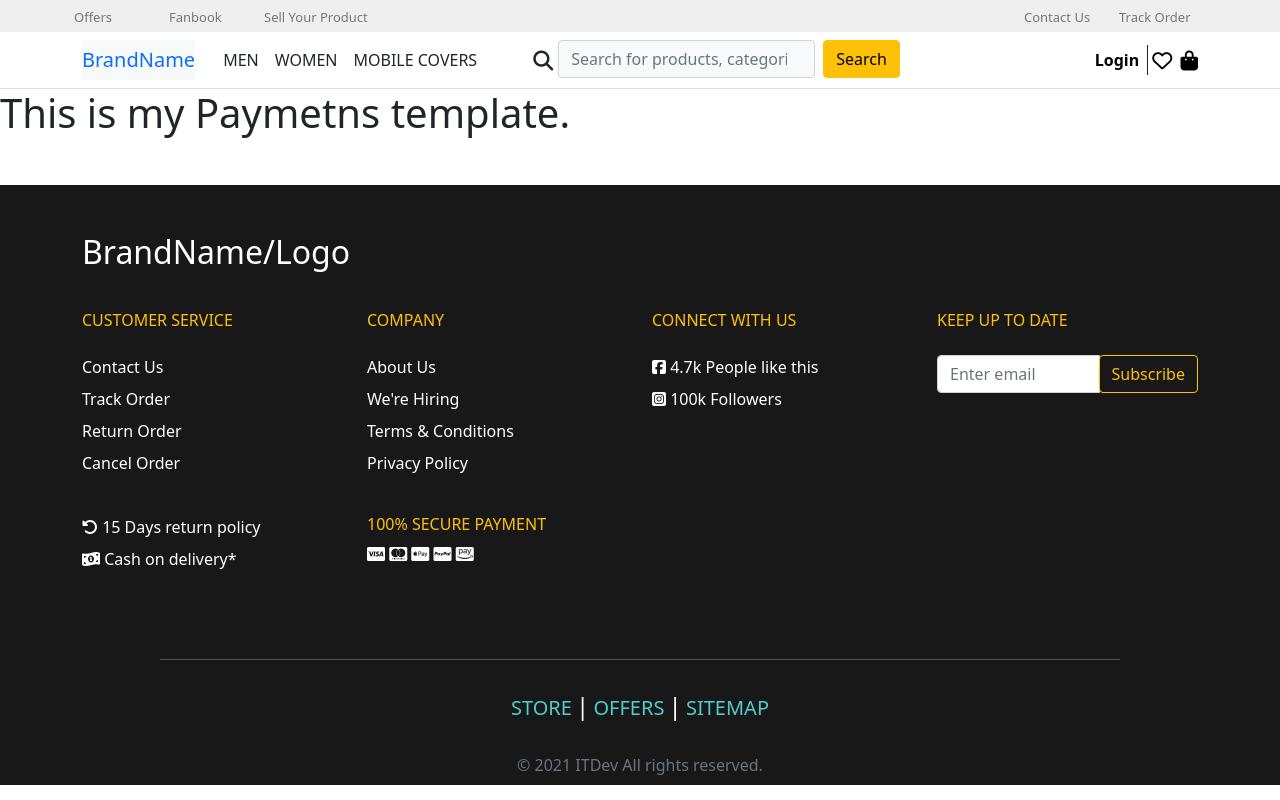
After one commit to pragat-pandya/Django_Ecommerce, a Django app: page /mypayments in a window 1280 px wide. The commit adds this page. Run offline with Django 3.2, Linux system fonts and the light colour scheme; some libraries are stand-ins or nearby versions.

Commit message:
Define nessesary views, templates and urls for MyPayments.

```diff
--- a/app/templates/app/layout.html
+++ b/app/templates/app/layout.html
@@ -141,7 +141,7 @@
           <button class="navbar-toggler mt-3" type="button" data-bs-toggle="collapse" data-bs-target="#navbarSupportedContent" aria-controls="navbarSupportedContent" aria-expanded="false" aria-label="Toggle navigation">
             <span class="navbar-toggler-icon"><i class="fas fa-bars"></i></span>
           </button>
-          <a class="navbar-brand bg-light" href="#">BrandName</a>
+          <a class="navbar-brand bg-light" href="{% url 'index' %}">BrandName</a>
           <div class="collapse navbar-collapse p-1" id="navbarSupportedContent">
             <ul class="navbar-nav me-auto mb-2 mb-lg-0 mr-auto">
               <li class="nav-item">
--- a/app/templates/app/myaccount.html
+++ b/app/templates/app/myaccount.html
@@ -17,7 +17,7 @@
       </li>
       <li class="col-12 col-md-12 col-sm-12 col-lg-3 list-group-item border-0">
         <div class="border-end">
-          <a class="text-decoration-none text-dark" href="#">
+          <a class="text-decoration-none text-dark" href="{% url 'mypayments' %}">
             <span class="fs-5">My Payments</span>
             <span class="ugly fs-5">></span>
             <span class="ugly d-block">View, modify payment methods</span>
--- /dev/null
+++ b/app/templates/app/mypayments.html
@@ -0,0 +1,9 @@
+{% extends "app/layout.html" %}
+
+{% block title %}My Paymetns {% endblock %}
+
+{% block style %} {% endblock %}
+
+{% block body %}
+  <h1>This is my Paymetns template.</h1>
+{% endblock %}
--- a/app/urls.py
+++ b/app/urls.py
@@ -9,4 +9,5 @@ urlpatterns = [
     path("login", views.user_login, name="login"),
     path("signup", views.user_signup, name="signup"),
     path("myorders", views.user_orders, name="myorders"),
+    path("mypayments", views.user_payments, name="mypayments")
 ]
--- a/app/views.py
+++ b/app/views.py
@@ -31,3 +31,7 @@ def user_signup (request):
 # MyOrders view
 def user_orders (request):
     return render (request, "app/myorders.html")
+
+# MyPayments view
+def user_payments (request):
+    return render (request, "app/mypayments.html")
```
